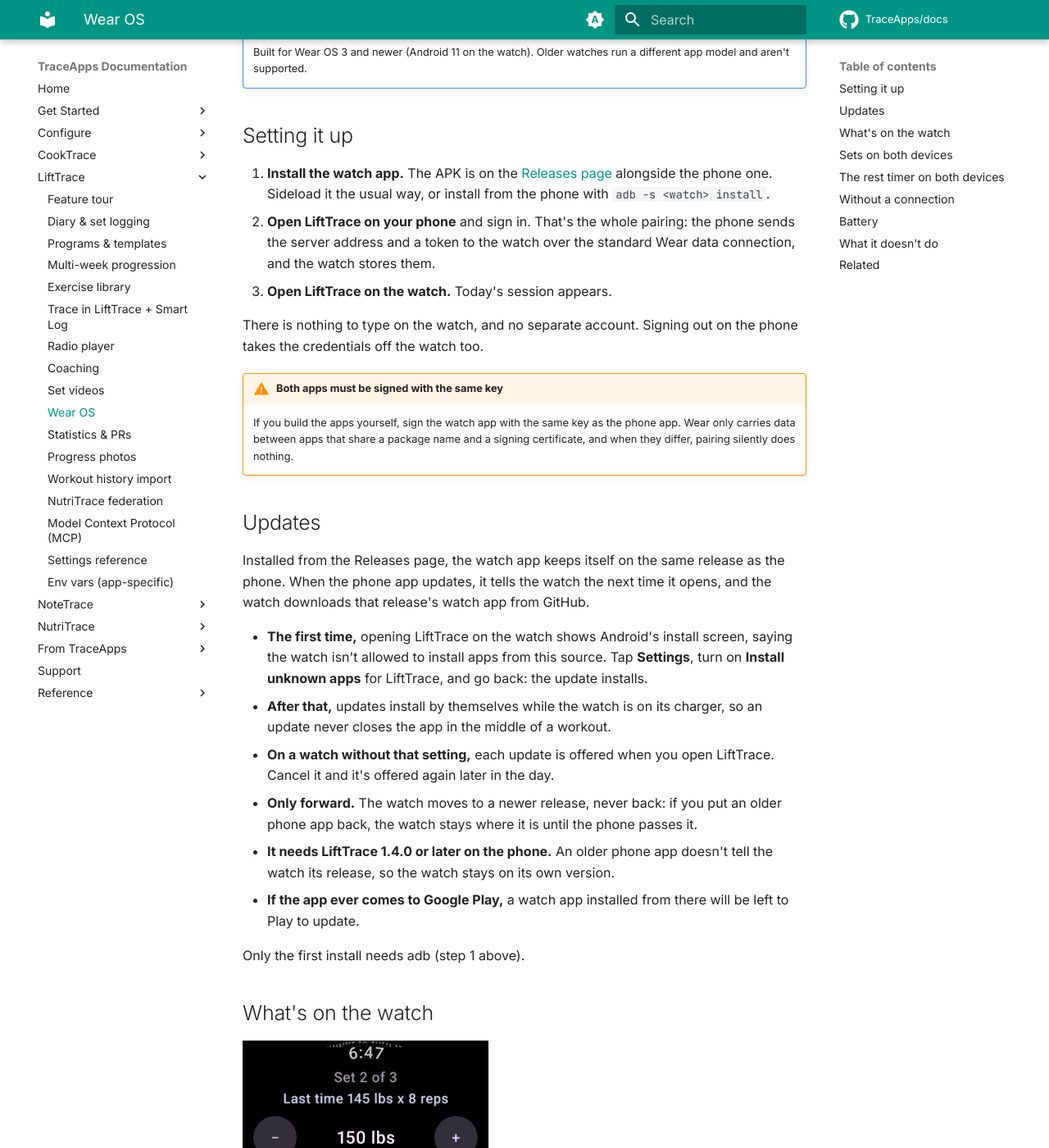
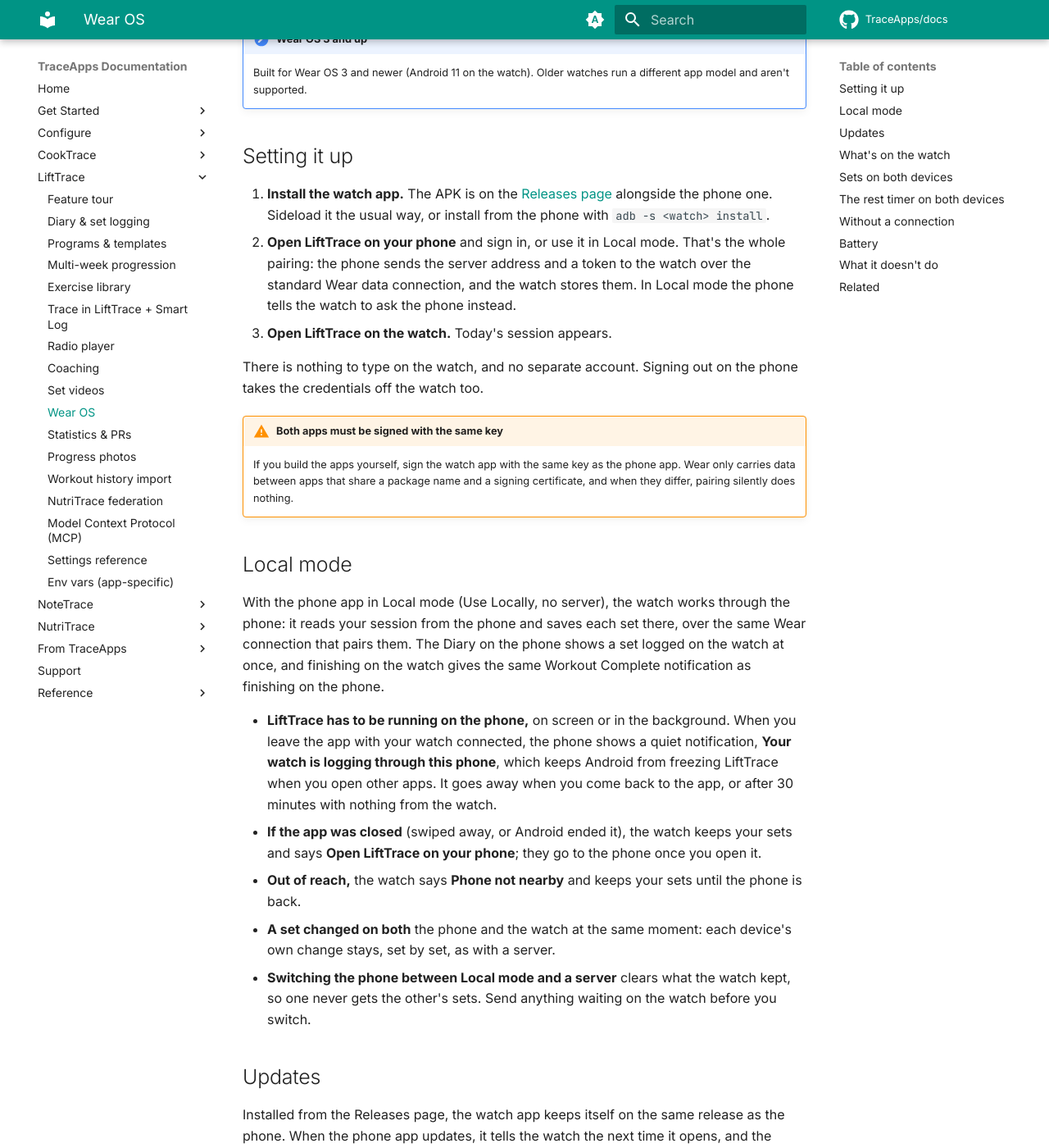
Before and after one commit to TraceApps/docs, an MkDocs documentation site: the page built from docs/lifttrace/wear.md, in a window 1280 px wide and 1400 px high, scrolled down 273 px. Shown: the whole window at 82% size. Built offline with MkDocs 1.6.1 and Material for MkDocs 9.7.7, drawn with Linux system fonts in a browser that asks for light colours; comment, search, counter and statistics services are not loaded; some of the changed text lies outside the part shown.

Commit message:
LiftTrace: the watch with the phone in Local mode (#156)

```diff
--- a/docs/lifttrace/wear.md
+++ b/docs/lifttrace/wear.md
@@ -1,6 +1,6 @@
 # Wear OS
 
-LiftTrace on a watch: the session you are in, logging sets between them, the rest timer on your wrist, and finishing the workout without touching the phone. It talks to your server itself, so it keeps working with the phone in a locker.
+LiftTrace on a watch: the session you are in, logging sets between them, the rest timer on your wrist, and finishing the workout without touching the phone. With a server, it talks to your server itself, so it keeps working with the phone in a locker. In Local mode it works through your phone (see [Local mode](#local-mode)).
 
 !!! note "Wear OS 3 and up"
     Built for Wear OS 3 and newer (Android 11 on the watch). Older watches run a different app model and aren't supported.
@@ -8,13 +8,23 @@ LiftTrace on a watch: the session you are in, logging sets between them, the res
 ## Setting it up
 
 1. **Install the watch app.** The APK is on the [Releases page](https://github.com/TraceApps/lifttrace/releases) alongside the phone one. Sideload it the usual way, or install from the phone with `adb -s <watch> install`.
-2. **Open LiftTrace on your phone** and sign in. That's the whole pairing: the phone sends the server address and a token to the watch over the standard Wear data connection, and the watch stores them.
+2. **Open LiftTrace on your phone** and sign in, or use it in Local mode. That's the whole pairing: the phone sends the server address and a token to the watch over the standard Wear data connection, and the watch stores them. In Local mode the phone tells the watch to ask the phone instead.
 3. **Open LiftTrace on the watch.** Today's session appears.
 
 There is nothing to type on the watch, and no separate account. Signing out on the phone takes the credentials off the watch too.
 
 !!! warning "Both apps must be signed with the same key"
     If you build the apps yourself, sign the watch app with the same key as the phone app. Wear only carries data between apps that share a package name and a signing certificate, and when they differ, pairing silently does nothing.
+
+## Local mode
+
+With the phone app in Local mode (Use Locally, no server), the watch works through the phone: it reads your session from the phone and saves each set there, over the same Wear connection that pairs them. The Diary on the phone shows a set logged on the watch at once, and finishing on the watch gives the same Workout Complete notification as finishing on the phone.
+
+- **LiftTrace has to be running on the phone,** on screen or in the background. When you leave the app with your watch connected, the phone shows a quiet notification, **Your watch is logging through this phone**, which keeps Android from freezing LiftTrace when you open other apps. It goes away when you come back to the app, or after 30 minutes with nothing from the watch.
+- **If the app was closed** (swiped away, or Android ended it), the watch keeps your sets and says **Open LiftTrace on your phone**; they go to the phone once you open it.
+- **Out of reach,** the watch says **Phone not nearby** and keeps your sets until the phone is back.
+- **A set changed on both** the phone and the watch at the same moment: each device's own change stays, set by set, as with a server.
+- **Switching the phone between Local mode and a server** clears what the watch kept, so one never gets the other's sets. Send anything waiting on the watch before you switch.
 
 ## Updates
 
```
